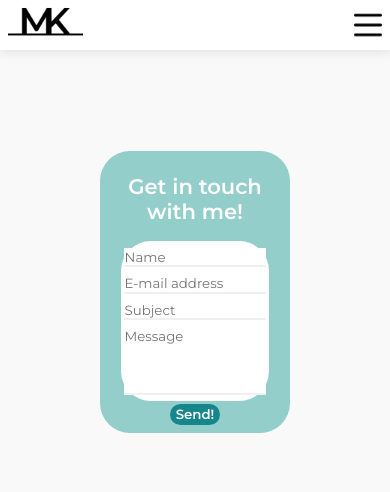
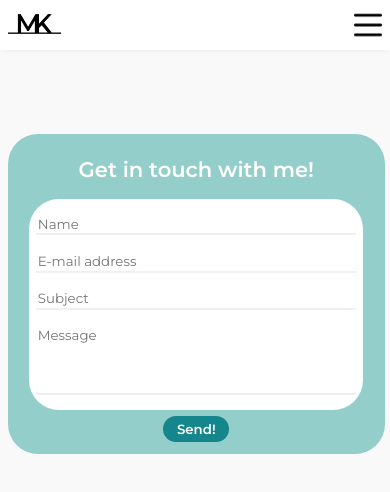
Before and after one commit to matthias2003/portfolio, a React (Create React App) app: page /contact in a window 390 px wide. Shown: the top 492 px of the page. Built offline with nearby package versions, Linux system fonts and the light colour scheme.

Commit message:
Fixed style for the mobile app

```diff
--- a/src/Components/About/About.css
+++ b/src/Components/About/About.css
@@ -27,3 +27,9 @@ p {
     margin: 0px !important;
     padding: 10px;
 }
+
+@media only screen and (max-width: 768px) {
+  .about__wrap {
+      width: 100%;
+  }
+}
--- a/src/Components/Contact/Contact.css
+++ b/src/Components/Contact/Contact.css
@@ -1,5 +1,4 @@
 .contact__wrap {
-  background-color: black;
   margin: 12vh auto;
   width: 40%;
   background-color: #94ceca;
@@ -63,3 +62,12 @@
   cursor: pointer;
   scale: 1.05;
 }
+
+
+@media only screen and (max-width: 768px) {
+  .contact__wrap {
+    margin: 10vh auto;
+    width: 90%;
+  }
+
+}
--- a/src/Components/HomePage/HomePage.css
+++ b/src/Components/HomePage/HomePage.css
@@ -75,7 +75,7 @@
 
 @media only screen and (max-width: 768px) {
   .home__wrap {
-    margin-top: 5vh;
+    margin-top: 1vh;
     justify-content: center;
   }
 
--- a/src/Components/MobileNav/MobileNav.css
+++ b/src/Components/MobileNav/MobileNav.css
@@ -3,17 +3,18 @@
 }
 
 .container .nav__mobile__logo {
-    width:75px;
+    height: 30px;
+    margin-top: 4px;
 }
-
 .container__side__nav {
-    width: 80%;
+    width: 70%;
     background-color: white;
     position: fixed;
     top: 0;
     right: -100%;
     height: 100%;
-    transition: all 0.7s;;
+    transition: all 0.5s;
+    box-shadow: -2px 0px 4px 0px rgba(0, 0, 0, 0.1);
 }
 
 .container__side__nav.active {
@@ -21,8 +22,10 @@
 }
 
 .nav__mobile__close {
+    padding: 6px;
     width: 32px;
-    display: flex;
+    position: absolute;
+    right: 0;
 }
 
 .container__side__nav ul {
--- a/src/Components/Nav/Nav.css
+++ b/src/Components/Nav/Nav.css
@@ -1,6 +1,6 @@
 .nav {
     height: 50px;
-    box-shadow: 0px 2px 10px 0px rgba(0, 0, 0, 0.1);
+    box-shadow: 0px 1px 6px -2px rgba(0, 0, 0, 0.1);
     font-family: 'Montserrat', sans-serif;
     font-weight: 600;
     background-color: #fff;
--- a/src/Components/SimplifiedPortfolio/SimplifiedPortfolio.css
+++ b/src/Components/SimplifiedPortfolio/SimplifiedPortfolio.css
@@ -35,10 +35,11 @@
 @media only screen and (max-width: 768px) {
     .tiles__wrap {
         width: 100%;
+        margin-top: 1vh;
     }
 
     .tiles__wrap .tiles {
-        width: 80%;
+        width: 100%;
         margin-top: 5%;
         padding: 1.5%;
     }
```
Also changed, not shown: src/Components/MobileNav/MobileNav.js (indentation only).
